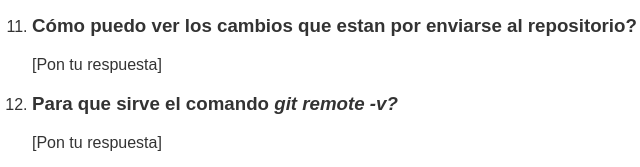
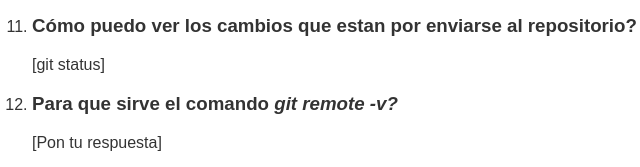
Before and after one commit to ticsacademy/examen-github, a plain HTML site: page jose_alberto.html in a window 1280 px wide. Shown: the part 955-1122 px from the top of the page, 216-856 px from the left. Drawn offline with Linux system fonts and the light colour scheme.

Commit message:
decimoprimera respuesta #11

```diff
--- a/jose_alberto.html
+++ b/jose_alberto.html
@@ -63,7 +63,7 @@
                 </li>
                 <li>
                     <h3>Cómo puedo ver los cambios que estan por enviarse al repositorio?</h3>
-                    [Pon tu respuesta]
+                    [git status]
                 </li>
                 <li>
                     <h3>Para que sirve el comando <em>git remote -v?</em></h3>
```
